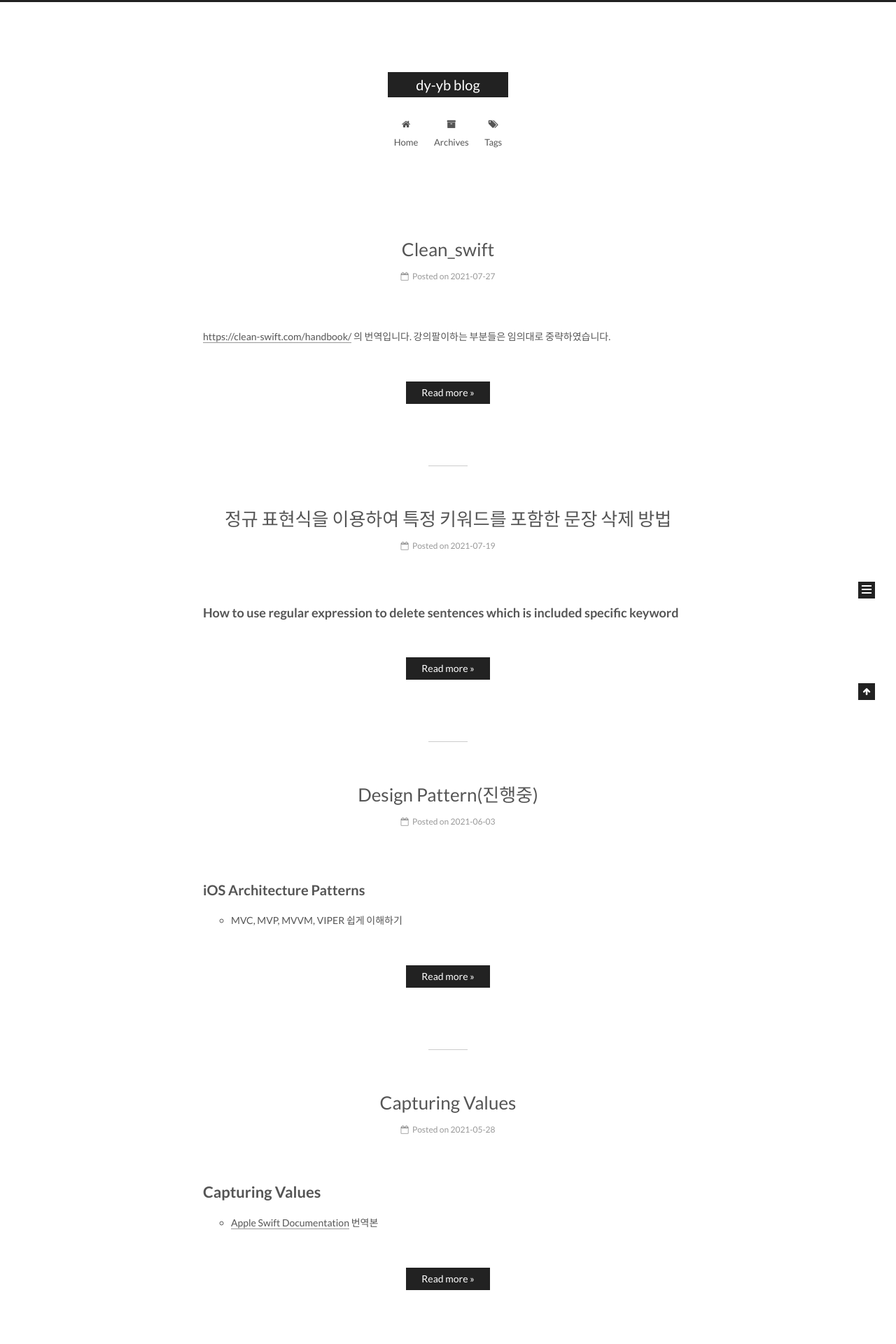
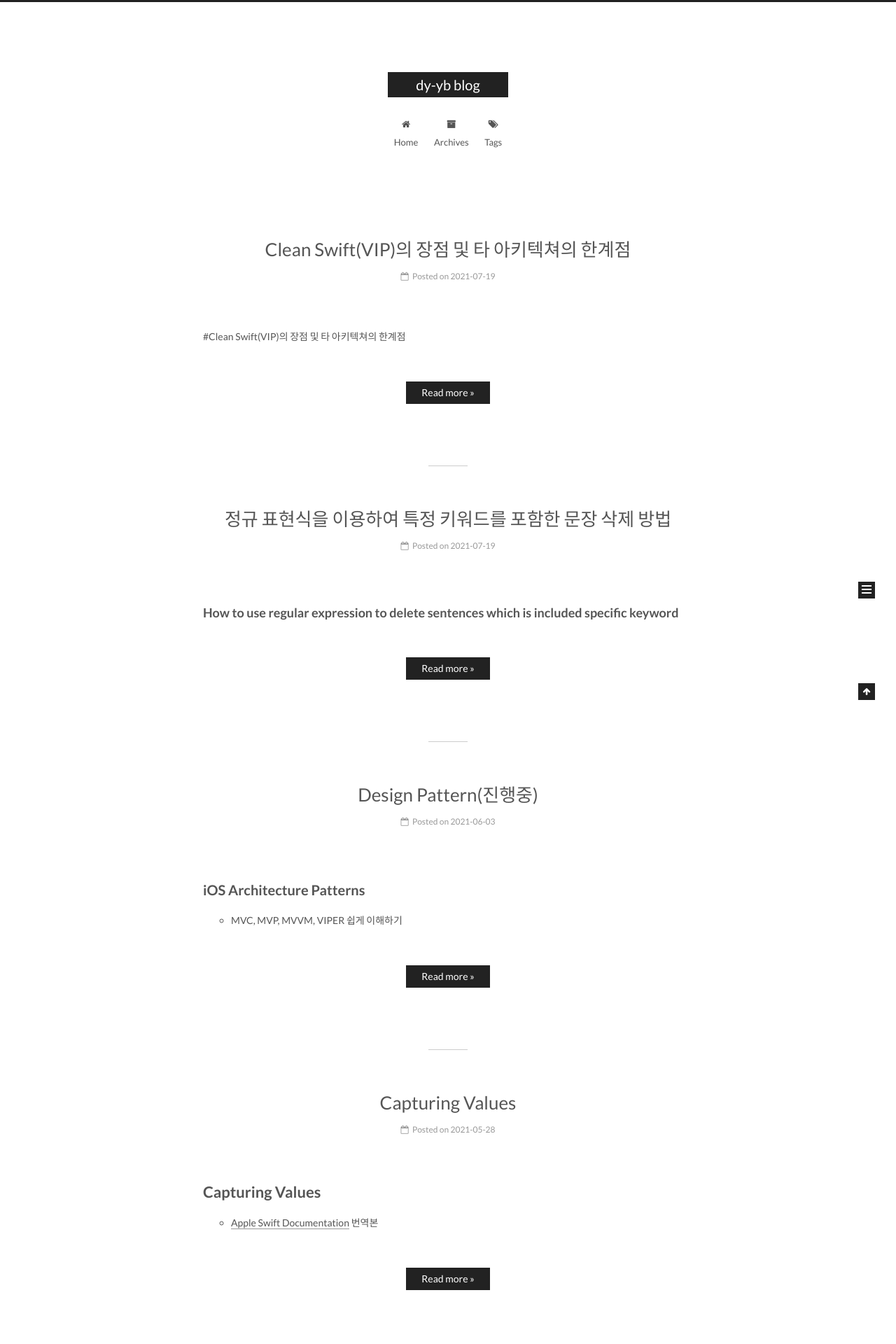
Before and after one commit to dy-yb/previous_blog, a Jekyll site: the page built from index.html, in a window 1280 px wide. Shown: the top 1920 px of the page at 70% size. Built offline with Jekyll 4.4.1, drawn with Linux system fonts in a browser that asks for light colours; the list of posts is cut into pages by our own code.

Commit message:
Update 2021-07-27-Clean_Swift.md

```diff
--- a/_posts/2021-07-27-Clean_Swift.md
+++ b/_posts/2021-07-27-Clean_Swift.md
@@ -1,10 +1,18 @@
-[https://clean-swift.com/handbook/](https://clean-swift.com/handbook/) 의 번역입니다. 강의팔이하는 부분들은 임의대로 중략하였습니다.
+---
+title: Clean Swift(VIP)의 장점 및 타 아키텍쳐의 한계점
+date: 2021-07-19 15:52:00
+tags: swift study vip architecture
+---
+
+#Clean Swift(VIP)의 장점 및 타 아키텍쳐의 한계점
+
+[https://clean-swift.com/handbook/](https://clean-swift.com/handbook/) 의 번역입니다. 의역/오역이 있을 수 있습니다. 강의팔이하는 부분들은 임의대로 중략하였습니다.
 
 *Clean Swift는 템플릿을 다운 받으면 편리하게 작성이 가능합니다.([**Clean Swift Template Download](https://medium.com/swift2go/installing-the-clean-swift-template-in-xcode-6b4367006827))***
 
 ---
 
-# 도대체 MVC는 별론데(ㅋㅋ) 왜 인기가 많을까?
+## 도대체 MVC는 별론데(ㅋㅋ) 왜 인기가 많을까?
 
 iphone이 나온지 10년 정도 되었고 iOS 개발은 이제 더이상 새로운 것이 아니죠. 그동안 MVC는 항상 문제가 있었음에도 불구하고 전형적인 xcode 프로젝트에서 가장 인기 있는 구조입니다.
 
@@ -14,7 +22,7 @@ iphone이 나온지 10년 정도 되었고 iOS 개발은 이제 더이상 새로
 
 MVC를 주로 사용하게되는 또 다른 이유는 당신이 MVC 프로젝트를 상속받았기 때문입니다. 프로젝트가 mvc로 시작되면 mvc에 머물고 mvc로 죽게되죠. 이는 코드가 종양이 아주 커져버려 이미 4기 암 단계에 있는 것과 같은 최악의 상황입니다.
 
-# MVVM/VIPER에 대해
+## MVVM/VIPER에 대해
 
 분명 다른 아키텍쳐에 대해서도 들어본적이 있을겁니다. 이 문제들이 진짜 현존하기 때문이죠.  MVC는 iOS 개발에 맞지않습니다. MVVM와 VIPER를 써보셨다면, 여기에도 또 그들만의 문제가 있다는걸 알고 계실겁니다.
 
@@ -26,7 +34,7 @@ MVVM의 인기는 반응형 외부 종속 라이브러리(ReactiveCocoa/Rxswift)
 
 그치만 아주 중요한 것을 놓쳤습니다. VIPER는 구조의 중심에 presenter를 두고있으면서 사용자 동작과 모델 업데이트, 그리고 라우팅까지 모두 presenter를 통해 지나가도록 합니다. 이 때문에 presenter는 scene내에 다른 모든 요소들의 레퍼런스를 갖게됩니다. 결과적으로 거대하고 복잡한 presenter를 갖게 되겠죠.
 
-# Clean Swift를 통해 iOS 앱을 체계적으로 개발하는 법
+## Clean Swift를 통해 iOS 앱을 체계적으로 개발하는 법
 
 따를 수 있는 시스템이 있다면 어떨 것 같으세요? ~~이 세상에서 복잡한 view controller 문제를 무너트리고 앱 코드를 작성하는 것 보다 쉽게 unit test를 작성하고 유지보수하도록 만들 수 있습니다.~~
 
@@ -36,7 +44,7 @@ MVVM의 인기는 반응형 외부 종속 라이브러리(ReactiveCocoa/Rxswift)
 
 증명된 시스템은 미리 결론지을 수 있게 만들어줍니다. 끊임없는 리팩토링에 시간을 낭비하지 않게 해줍니다.
 
-# 시스템 둘러보기
+## 시스템 둘러보기
 
 Clean Swift는 VIPER가 갖고있는 흐름제어 문제를 VIP 사이클을 통해 해결합니다. VIP 사이클은 단방향 흐름제어를 제공하고 시스템의 기초를 만들어줍니다.
 
```
